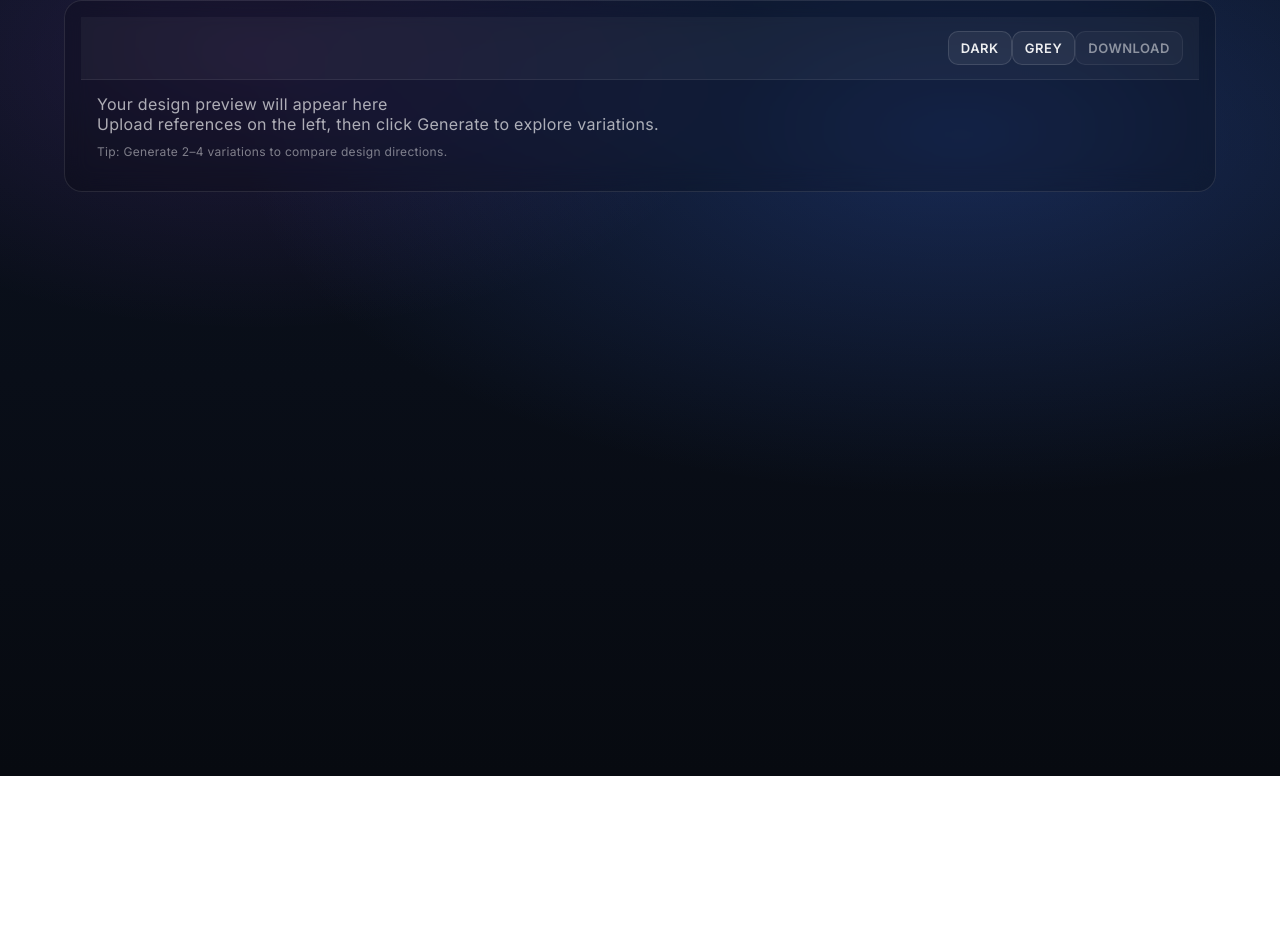
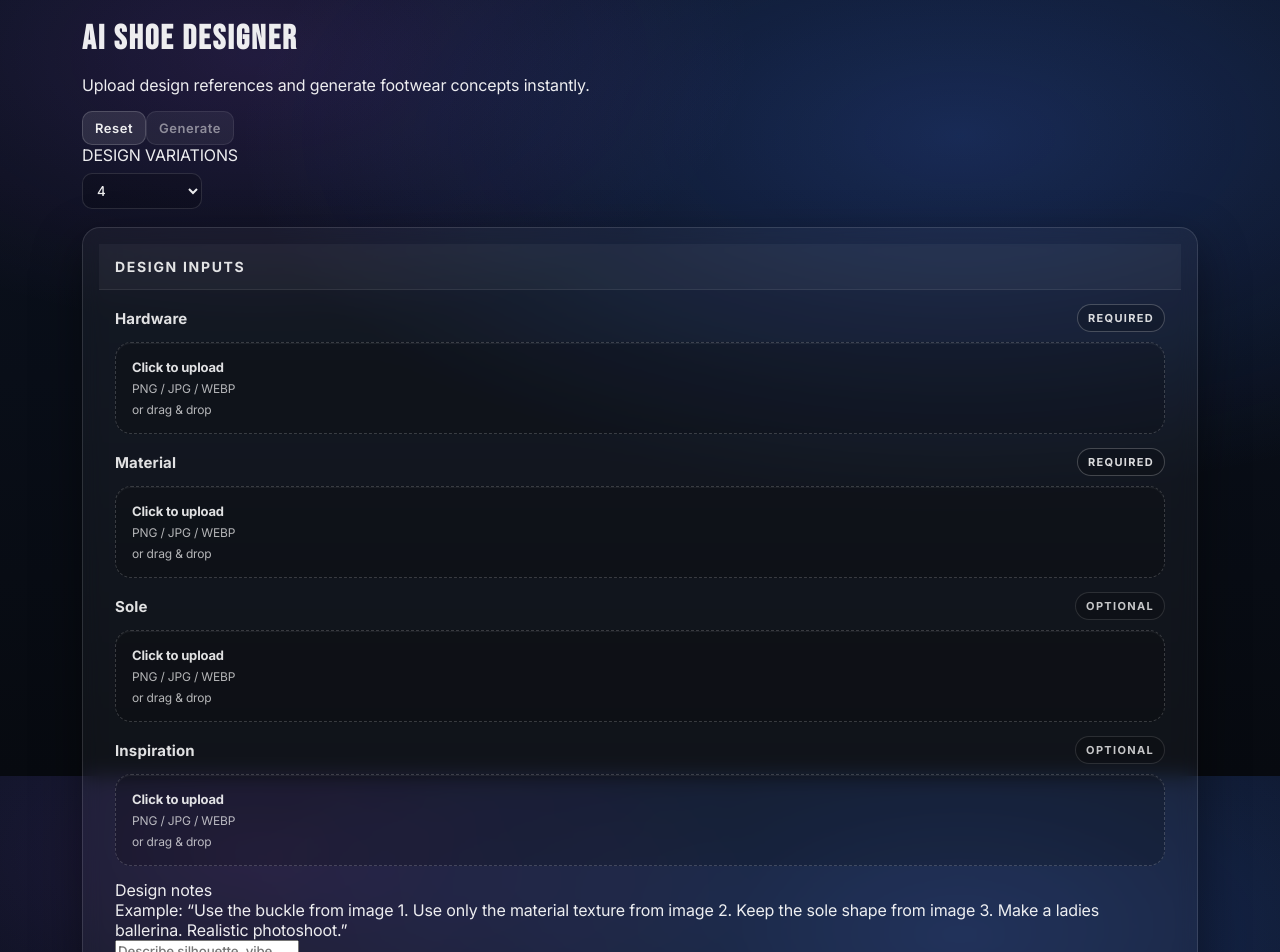
Before and after one commit to akshaymir7/ai-shoe-designer, a Next.js app: page / in a window 1280 px wide. Shown: the part 24-976 px from the top of the page. Before the commit the page ends 800 px from the top, so only its background shows below. Built offline with nearby package versions, Linux system fonts and the light colour scheme.

Commit message:
Fix ResultPanel props mismatch

```diff
--- a/app/page.tsx
+++ b/app/page.tsx
@@ -1,134 +1,194 @@
-// components/ResultPanel.tsx
 "use client";
 
-import React, { useEffect, useMemo, useState } from "react";
+import React, { useMemo, useState } from "react";
 
-type Props = {
-  title: string;
-  images: string[];
-  loading: boolean;
-};
+import UploadBox from "@/components/UploadBox";
+import ResultPanel from "@/components/ResultPanel";
 
-export default function ResultPanel({ title, images, loading }: Props) {
-  const [bgMode, setBgMode] = useState<"dark" | "grey">("dark");
-  const [selectedIndex, setSelectedIndex] = useState(0);
+export default function Page() {
+  const [hardware, setHardware] = useState<File | null>(null);
+  const [material, setMaterial] = useState<File | null>(null);
+  const [sole, setSole] = useState<File | null>(null);
+  const [inspiration, setInspiration] = useState<File | null>(null);
 
-  // Keep selection valid when images change
-  useEffect(() => {
-    if (!images?.length) {
-      setSelectedIndex(0);
+  const [prompt, setPrompt] = useState<string>("");
+  const [variations, setVariations] = useState<number>(4);
+
+  const [images, setImages] = useState<string[]>([]);
+  const [loading, setLoading] = useState<boolean>(false);
+
+  const canGenerate = useMemo(() => {
+    return Boolean(hardware && material) && !loading;
+  }, [hardware, material, loading]);
+
+  function resetAll() {
+    setHardware(null);
+    setMaterial(null);
+    setSole(null);
+    setInspiration(null);
+    setPrompt("");
+    setImages([]);
+    setLoading(false);
+  }
+
+  async function handleGenerate() {
+    if (!hardware || !material) {
+      alert("Hardware + Material are required.");
       return;
     }
-    setSelectedIndex((prev) => Math.min(prev, images.length - 1));
-  }, [images]);
 
-  const hasImages = Boolean(images && images.length > 0);
+    try {
+      setLoading(true);
+      setImages([]);
 
-  const selectedImage = useMemo(() => {
-    if (!hasImages) return "";
-    return images[selectedIndex] ?? images[0] ?? "";
-  }, [hasImages, images, selectedIndex]);
+      const form = new FormData();
+      form.append("hardware", hardware);
+      form.append("material", material);
+      if (sole) form.append("sole", sole);
+      if (inspiration) form.append("inspiration", inspiration);
+      if (prompt.trim()) form.append("prompt", prompt.trim());
+      form.append("variations", String(variations));
 
-  const surfaceClass =
-    bgMode === "dark" ? "resultSurface resultSurfaceDark" : "resultSurface resultSurfaceGrey";
+      const res = await fetch("/api/generate", {
+        method: "POST",
+        body: form,
+      });
 
-  const handleDownload = async () => {
-    if (!selectedImage) return;
-    try {
-      const res = await fetch(selectedImage);
-      const blob = await res.blob();
-      const url = URL.createObjectURL(blob);
+      const data = await res.json().catch(() => null);
 
-      const a = document.createElement("a");
-      a.href = url;
-      a.download = `design-${selectedIndex + 1}.png`;
-      document.body.appendChild(a);
-      a.click();
-      a.remove();
+      if (!res.ok) {
+        const msg =
+          data?.error ||
+          data?.message ||
+          "Generate failed. Please try again.";
+        alert(msg);
+        return;
+      }
 
-      URL.revokeObjectURL(url);
-    } catch (e) {
-      // fallback: open in new tab
-      window.open(selectedImage, "_blank", "noopener,noreferrer");
+      // Support a few common response shapes
+      const out: string[] =
+        data?.images || data?.urls || data?.result || data?.data || [];
+
+      if (!Array.isArray(out) || out.length === 0) {
+        alert("No images returned. Try again with a clearer prompt.");
+        return;
+      }
+
+      setImages(out);
+    } catch (e: any) {
+      alert(e?.message || "Something went wrong while generating.");
+    } finally {
+      setLoading(false);
     }
-  };
+  }
 
   return (
-    <section className="panelCard">
-      <div className="panelHeader">
-        <div className="panelTitle">{title}</div>
+    <main className="page">
+      {/* Header */}
+      <header className="hero">
+        <div className="heroInner">
+          <h1 className="heroTitle">AI SHOE DESIGNER</h1>
+          <p className="heroSub">
+            Upload design references and generate footwear concepts instantly.
+          </p >
 
-        <div className="panelActions">
-          <button
-            type="button"
-            className={`pillBtn ${bgMode === "dark" ? "pillActive" : ""}`}
-            onClick={() => setBgMode("dark")}
-          >
-            DARK
-          </button>
-          <button
-            type="button"
-            className={`pillBtn ${bgMode === "grey" ? "pillActive" : ""}`}
-            onClick={() => setBgMode("grey")}
-          >
-            GREY
-          </button>
-          <button
-            type="button"
-            className="pillBtn"
-            onClick={handleDownload}
-            disabled={!hasImages || loading}
-            aria-disabled={!hasImages || loading}
-          >
-            DOWNLOAD
-          </button>
+          {/* Top controls */}
+          <div className="topControls">
+            <button
+              className="btn"
+              type="button"
+              onClick={resetAll}
+              disabled={loading}
+            >
+              Reset
+            </button>
+
+            <button
+              className="btn btnPrimary"
+              type="button"
+              onClick={handleGenerate}
+              disabled={!canGenerate}
+            >
+              {loading ? "Generating..." : "Generate"}
+            </button>
+
+            <div className="controlGroup">
+              <div className="controlLabel">DESIGN VARIATIONS</div>
+              <select
+                className="select"
+                value={variations}
+                onChange={(e) => setVariations(Number(e.target.value))}
+                disabled={loading}
+              >
+                <option value={2}>2</option>
+                <option value={3}>3</option>
+                <option value={4}>4</option>
+              </select>
+            </div>
+          </div>
         </div>
-      </div>
+      </header>
 
-      <div className="panelBody">
-        <div className={surfaceClass}>
-          {loading ? (
-            <div className="resultEmpty">
-              <div className="resultHeadline">Generating…</div>
-              <div className="resultSub">Hold tight. Variations will load below.</div>
-            </div>
-          ) : hasImages ? (
-            <div className="resultStage">
-              <img
-                src={selectedImage}
-                alt={`Generated design ${selectedIndex + 1}`}
-                className="resultImage"
-                draggable={false}
+      {/* Main grid */}
+      <section className="contentGrid">
+        {/* Left: Inputs */}
+        <div className="panel">
+          <div className="panelHeader">
+            <div className="panelTitle">Design inputs</div>
+          </div>
+
+          <div className="panelBody">
+            <UploadBox
+              label="Hardware"
+              file={hardware}
+              onChange={setHardware}
+              required
+            />
+
+            <UploadBox
+              label="Material"
+              file={material}
+              onChange={setMaterial}
+              required
+            />
+
+            <UploadBox label="Sole" file={sole} onChange={setSole} />
+
+            <UploadBox
+              label="Inspiration"
+              file={inspiration}
+              onChange={setInspiration}
+            />
+
+            <div className="fieldBlock">
+              <div className="fieldLabel">Design notes</div>
+              <div className="fieldHint">
+                Example: “Use the buckle from image 1. Use only the material
+                texture from image 2. Keep the sole shape from image 3. Make a
+                ladies ballerina. Realistic photoshoot.”
+              </div>
+              <textarea
+                className="textarea"
+                value={prompt}
+                onChange={(e) => setPrompt(e.target.value)}
+                placeholder="Describe silhouette, vibe, and details…"
+                rows={4}
               />
             </div>
-          ) : (
-            <div className="resultEmpty">
-              <div className="resultHeadline">Your design preview will appear here</div>
-              <div className="resultSub">
-                Upload references on the left, then click Generate to explore variations.
-              </div>
-              <div className="resultTip">Tip: Generate 2–4 variations to compare design directions.</div>
-            </div>
-          )}
+          </div>
         </div>
 
-        {/* Variations strip */}
-        <div className="resultStrip">
-          {hasImages &&
-            images.map((src, i) => (
-              <button
-                key={src + i}
-                type="button"
-                className={`thumb ${i === selectedIndex ? "thumbActive" : ""}`}
-                onClick={() => setSelectedIndex(i)}
-                title={`Variation ${i + 1}`}
-              >
-                < img src={src} alt={`Variation ${i + 1}`} className="thumbImg" draggable={false} />
-                <span className="thumbLabel">{i + 1}</span>
-              </button>
-            ))}
+        {/* Right: Result */}
+        <div className="panel">
+          <div className="panelHeader">
+            <div className="panelTitle">RESULT</div>
+          </div>
+
+          <div className="panelBody">
+            <ResultPanel title="RESULT" images={images} loading={loading} />
+          </div>
         </div>
-      </div>
-    </section>
+      </section>
+    </main>
   );
 }
```
